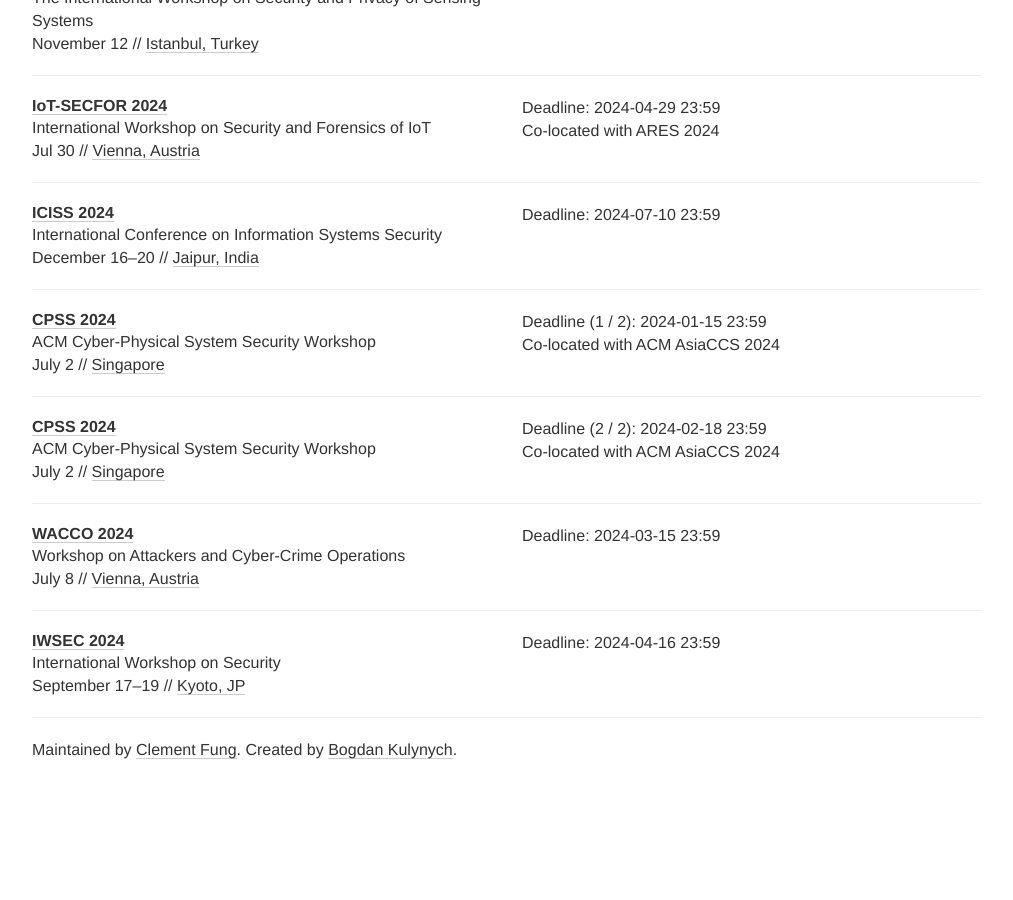
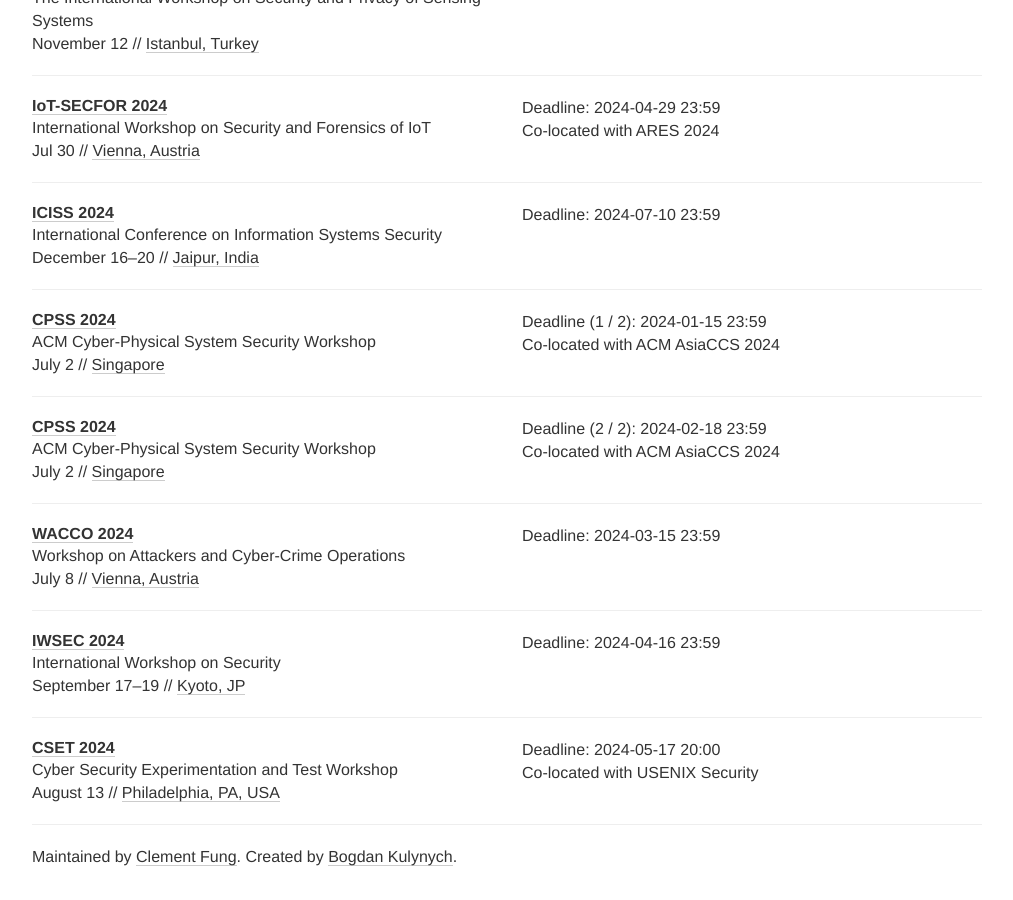
Before and after one commit to sec-deadlines/sec-deadlines.github.io, a Jekyll site: the page built from index.html, in a window 1280 px wide and 900 px high, scrolled down 12598 px. Shown: the whole window, without its empty margins (133-1146 px from the left). Built offline with Jekyll 4.4.1, drawn with Linux system fonts in a browser that asks for light colours; nearby versions of some CDN libraries; comment, search, counter and statistics services are not loaded; before the commit the page ends 13391 px from its top, so only the background shows below that.

Commit message:
CSET 2024

```diff
--- a/_data/conferences.yml
+++ b/_data/conferences.yml
@@ -907,3 +907,14 @@
   date: September 17-19
   place: Kyoto, JP
   tags: [SEC, PRIV, CRYPTO, SHOP]
+
+- name: CSET
+  description: Cyber Security Experimentation and Test Workshop
+  year: 2024
+  link: https://cset24.isi.edu/
+  comment: Co-located with USENIX Security
+  deadline: ["2024-05-17 20:00"]
+  timezone: America/New_York
+  date: August 13
+  place: Philadelphia, PA, USA
+  tags: [SEC, SHOP]
```
